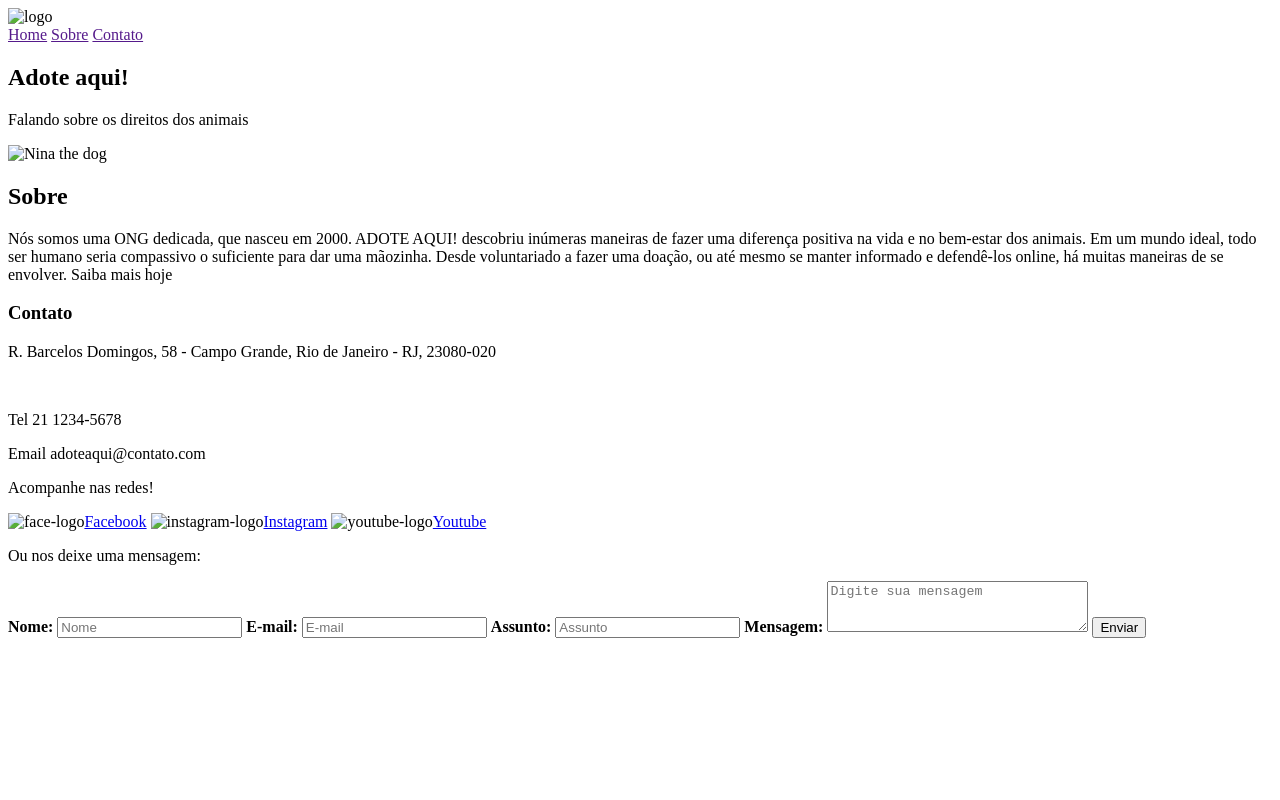
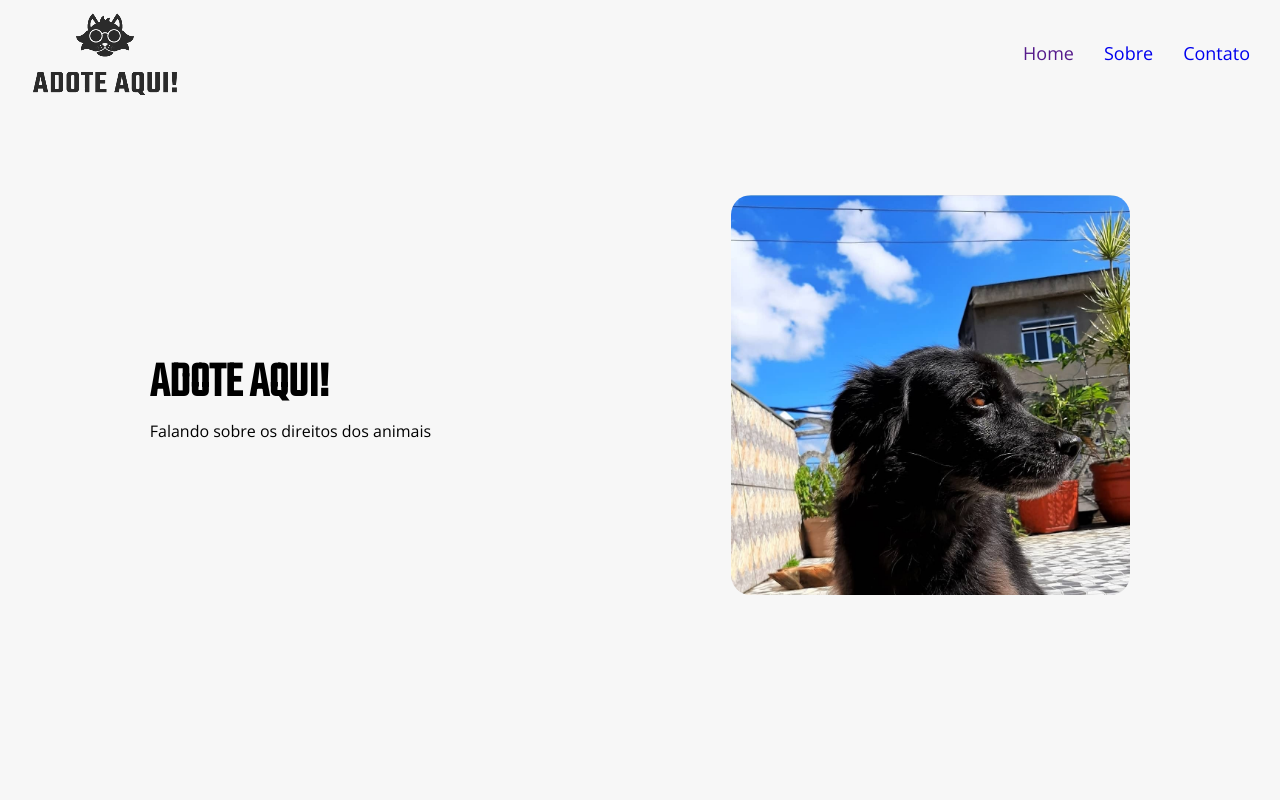
Before and after one commit to karenlmoraes/Adote-Aqui, a plain HTML site: page index.html in a window 1280 px wide. Shown: the top 800 px of the page. Drawn offline with nearby package versions, Linux system fonts and the light colour scheme.

Commit message:
estilizacao da pagina e alteracoes no html

```diff
--- a/index.html
+++ b/index.html
@@ -4,35 +4,39 @@
     <meta charset="UTF-8">
     <meta http-equiv="X-UA-Compatible" content="IE=edge">
     <meta name="viewport" content="width=device-width, initial-scale=1.0">
-    <title>Document</title>
+    <link rel="stylesheet" href="style.css">
+    <title>Adote Aqui!</title>
 </head>
 <body>
 
     <header>
-        <img src="./img/logo.png" alt="logo"></img>
+        <img class="logo" src="./img/logo.png" alt="logo"></img>
 
-        <nav>
-            <a href="" target="_blank">Home</a>
-            <a href="" target="_blank">Sobre</a>
-            <a href="" target="_blank">Contato</a>
+        <nav class="menu-superior">
+            <a class="menu-superior-links" href="">Home</a>
+            <a class="menu-superior-links" href="#sobre">Sobre</a>
+            <a class="menu-superior-links" href="#contato">Contato</a>
         </nav>
 
     </header>
 
     <main>
 
-        <section>
+        <section class="cont-1">
 
-            <h1>Adote aqui!</h1>
-            <p>Falando sobre os direitos dos animais</p>
-            <img src="./img/Nina Cachorro.jpeg" alt="Nina the dog">
+            <div class="cont-1-bloco">
+                <h1 class="cont-1-titulo">ADOTE AQUI!</h1>
+                <p class="cont-1-paragrafo">Falando sobre os direitos dos animais</p>
+            </div>
+
+            <img class="cont-1-img" src="./img/Nina Cachorro.jpeg" alt="Nina the dog">
 
         </section>
 
-        <section>
+        <section class="cont-2">
 
-            <h2>Sobre</h2>
-            <p>Nós somos uma ONG dedicada, que nasceu em 2000. ADOTE AQUI! descobriu inúmeras maneiras de fazer uma diferença positiva na vida e no bem-estar dos animais. Em um mundo ideal, todo ser humano seria compassivo o suficiente para dar uma mãozinha. Desde voluntariado a fazer uma doação, ou até mesmo se manter informado e defendê-los online, há muitas maneiras de se envolver. Saiba mais hoje</p>
+            <h2 id="sobre" class="cont-2-titulo">Sobre</h2>
+            <p class="cont-2-paragrafo">Nós somos uma ONG dedicada, que nasceu em 2000. ADOTE AQUI! descobriu inúmeras maneiras de fazer uma diferença positiva na vida e no bem-estar dos animais. Em um mundo ideal, todo ser humano seria compassivo o suficiente para dar uma mãozinha. Desde voluntariado a fazer uma doação, ou até mesmo se manter informado e defendê-los online, há muitas maneiras de se envolver. Saiba mais hoje</p>
 
         </section>
 
@@ -40,45 +44,58 @@
 
     <footer>
 
-        <div>
+        <div id="contato" class="contato">
 
-            <h3>Contato</h3>
-            <p>R. Barcelos Domingos, 58 - Campo Grande, Rio de Janeiro - RJ, 23080-020</p>
+            <h3 class="contato-titulo">Contato</h3>
+            <p class="contato-endereco">R. Barcelos Domingos, 58 - Campo Grande, Rio de Janeiro - RJ, 23080-020</p>
             <br>
-            <p>Tel 21 1234-5678</p>
-            <p>Email adoteaqui@contato.com</p>
+            <p class="contato-endereco">Tel 21 1234-5678</p>
+            <p class="contato-endereco">Email adoteaqui@contato.com</p>
 
         </div>
 
-        <div>
+        <div class="social">
 
-            <p>Acompanhe nas redes!</p>
-            <img src="./img/facebook.png" alt="face-logo"><a href="www.facebook.com" title="facebook">Facebook</a>
-            <img src="./img/instagram.png" alt="instagram-logo"><a href="www.instagram.com">Instagram</a>
-            <img src="./img/youtube.png" alt="youtube-logo"><a href="www.youtube.com">Youtube</a>
+            <section class="redes-sociais">
+                <p class="social-titulo">Acompanhe nas redes!</p><br>
+            </section>
+
+            <section class="facebook">
+                <img id="face" class="social-logo" src="./img/facebook.png" alt="instagram-logo"><a id="face" class="social-links" href="www.facebook.com">Facebook</a>
+            </section>
+
+            <section class="instagram">
+                <img class="social-logo" src="./img/instagram.png" alt="instagram-logo"><a class="social-links" href="www.instagram.com">Instagram</a>
+            </section>
+
+            <section class="youtube">
+                <img class="social-logo" src="./img/youtube.png" alt="youtube-logo"><a class="social-links" href="www.youtube.com">Youtube                            . </a>
+            </section>
 
         </div>
 
-        <div>
+        <div class="form">
 
-            <p>Ou nos deixe uma mensagem:</p>
-            <label for="nome"><strong>Nome:</strong></label>
-            <input type="text" name="nome" placeholder="Nome" required>
+            <p class="form-titulo"><strong>Ou nos deixe uma mensagem:</strong></p>
 
-            <label for="email"><strong>E-mail:</strong></label>
-            <input type="email" name="email" placeholder="E-mail" required>
+            <label for="nome">Nome:</label>
+            <input type="text" name="nome" placeholder="Nome" required><br>
 
-            <label for="assunto"><strong>Assunto:</strong></label>
-            <input type="text" name="assunto" placeholder="Assunto">
+            <label for="email">E-mail:</label>
+            <input type="email" name="email" placeholder="E-mail" required><br>
 
-            <label for="mensagem"><strong>Mensagem:</strong></label>
-            <textarea name="mensagem" id="mensagem" cols="30" rows="3" placeholder="Digite sua mensagem"></textarea>
+            <label for="assunto">Assunto:</label>
+            <input type="text" name="assunto" placeholder="Assunto"><br>
 
-            <button>Enviar</button>
+            <label for="mensagem">Mensagem:</label><br>
+            <textarea name="mensagem" id="mensagem" cols="30" rows="5" placeholder="Digite aqui sua mensagem"></textarea><br>
+
+            <button class="botao">Enviar</button>
 
         </div>
-
     </footer>
-
+    <div class="credito">
+    <p class="credits">Desenvolvido por Karen Moraes</p>
+    </div>
 </body>
 </html>
--- /dev/null
+++ b/style.css
@@ -0,0 +1,186 @@
+@import url('https://fonts.googleapis.com/css2?family=Open+Sans:wght@300;800&family=Teko&display=swap');
+
+*{
+    margin: 0;
+    padding: 0;
+    text-decoration: none;
+}
+
+body{
+    background-color: #F7F7F7;
+}
+
+/* Header  */
+
+header{
+    display: flex;
+    flex-direction: row;
+    align-items: center;
+    justify-content: space-between;
+    margin: 10px 30px;
+}
+
+.menu-superior{
+    display: flex;
+    gap: 30px;
+}
+
+.menu-superior-links{
+    font-size: 18px;
+    font-family: 'Open Sans', sans-serif;
+    font-weight: Light 300;
+}
+
+.menu-superior-links:hover{
+    color: #379CFE;
+    font-weight: bold;
+    transition: 0.5s;
+}
+
+/* Conteúdo 1  */
+
+.cont-1{
+    display: flex;
+    align-items: center;
+    justify-content: space-around;
+    margin-top: 100px;
+}
+
+.cont-1-titulo{
+    font-family: 'Teko', sans-serif;
+    font-size: 50px;
+}
+
+.cont-1-paragrafo{
+    font-family: 'Open Sans', sans-serif;
+    font-weight: Light 300;
+
+}
+
+.cont-1-img{
+    height: 400px;
+    border-radius: 5%;
+}
+
+/* Conteúdo 2  */
+
+.cont-2{
+    display: flex;
+    align-items: center;
+    flex-direction: column;
+    margin: 20% 30% 30% 30%;
+}
+
+.cont-2-titulo{
+    font-family: 'Teko', sans-serif;
+    font-size: 35px;
+}
+
+.cont-2-paragrafo{
+    font-family: 'Open Sans', sans-serif;
+    font-weight: Light 300;
+    text-align: center;
+    margin-top: 5px;
+}
+
+/* Rodapé  */
+
+footer{
+    background-color: #2B2B2B;
+    display: flex;
+    align-items: flex-start;
+    gap: 50px;
+}
+
+/* Endereço  */
+
+.contato{
+    width: 500px;
+    margin: 100px 0px 100px 50px;
+}
+
+.contato-titulo{
+    font-family: 'Open Sans', sans-serif;
+    font-weight: bold;
+    color: white;
+    margin-bottom: 10px;
+}
+
+.contato-endereco{
+    font-family: 'Open Sans', sans-serif;
+    font-weight: Light 300;
+    color: white;
+    font-size: 14px;
+}
+
+/* Redes Sociais  */
+
+.social{
+    width: 500px;
+    margin: 100px 0px 100px 0px;
+}
+
+.social-titulo{
+    font-family: 'Open Sans', sans-serif;
+    font-weight: Light 300;
+    color: white;
+    font-size: 14px;
+    text-align: center;
+}
+
+.social-logo{
+    width: 30px;
+}
+
+.facebook, .instagram, .youtube{
+    display: flex;
+    align-items: center;
+    justify-content: center;
+    font-family: 'Open Sans', sans-serif;
+    font-weight: Light 300;
+    font-size: 12px;
+    margin: 15px 0px;
+    gap: 10px;
+}
+
+.social-links{
+    color: white;
+}
+
+.social-links:hover{
+    color: #379CFE;
+    transition: 0.5s;
+}
+
+/* Formulário  */
+
+.form{
+    width: 500px;
+    margin: 100px 50px 100px 0px;
+    color: white;
+    font-family: 'Open Sans', sans-serif;
+}
+
+.form-titulo{
+    margin-bottom: 15px;
+}
+
+.botao{
+    background-color: black;
+    color: white;
+    width: 100px;
+    border-radius: 8%;
+}
+
+.botao:hover{
+    background-color: #379CFE;
+    transition: 0.5s;
+}
+
+.credits{
+    background-color: #2B2B2B;
+    color: white;
+    text-align: center;
+    font-family: 'Open Sans', sans-serif;
+    padding-bottom: 10px;
+}
```
Also changed, not shown: img/Nina Cachorro.jpeg (added), img/facebook.png (added), img/instagram.png (added), img/logo.png (added), img/youtube.png (added).
